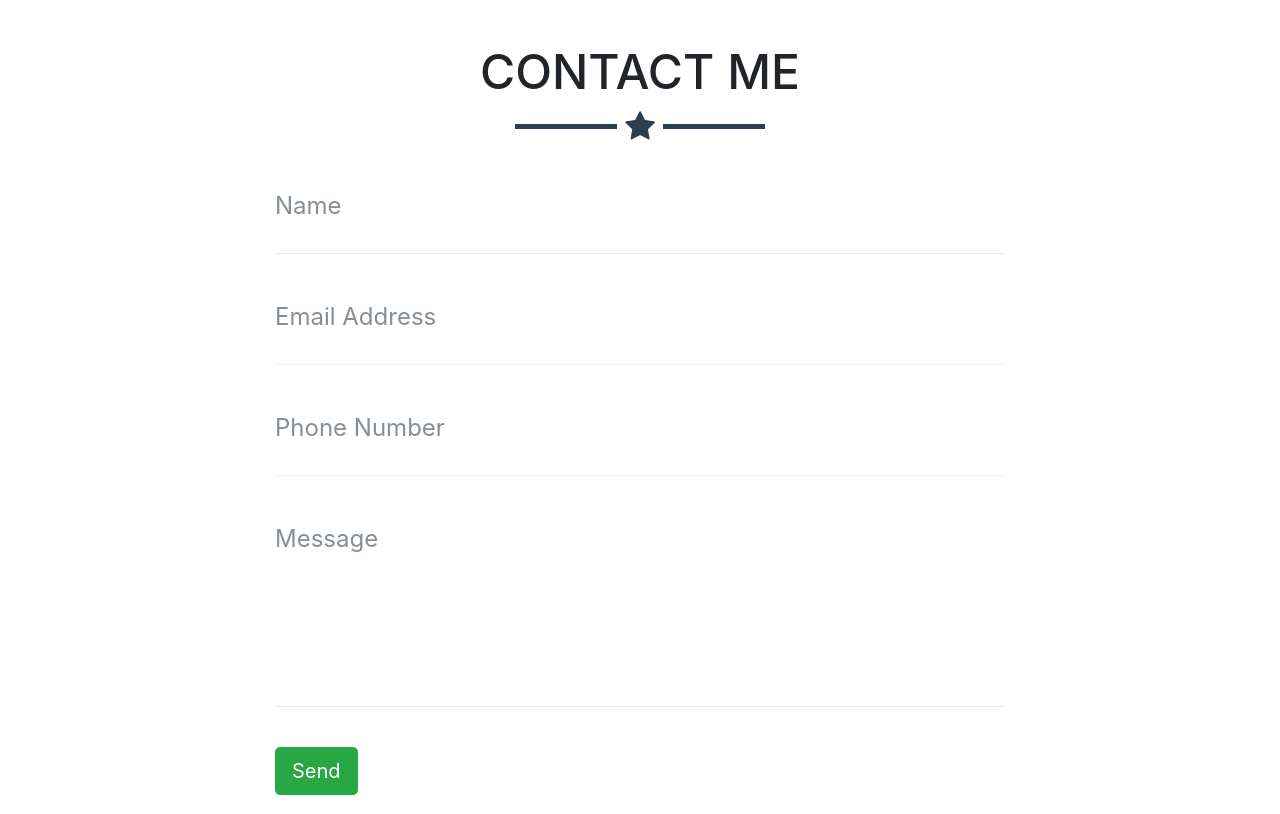
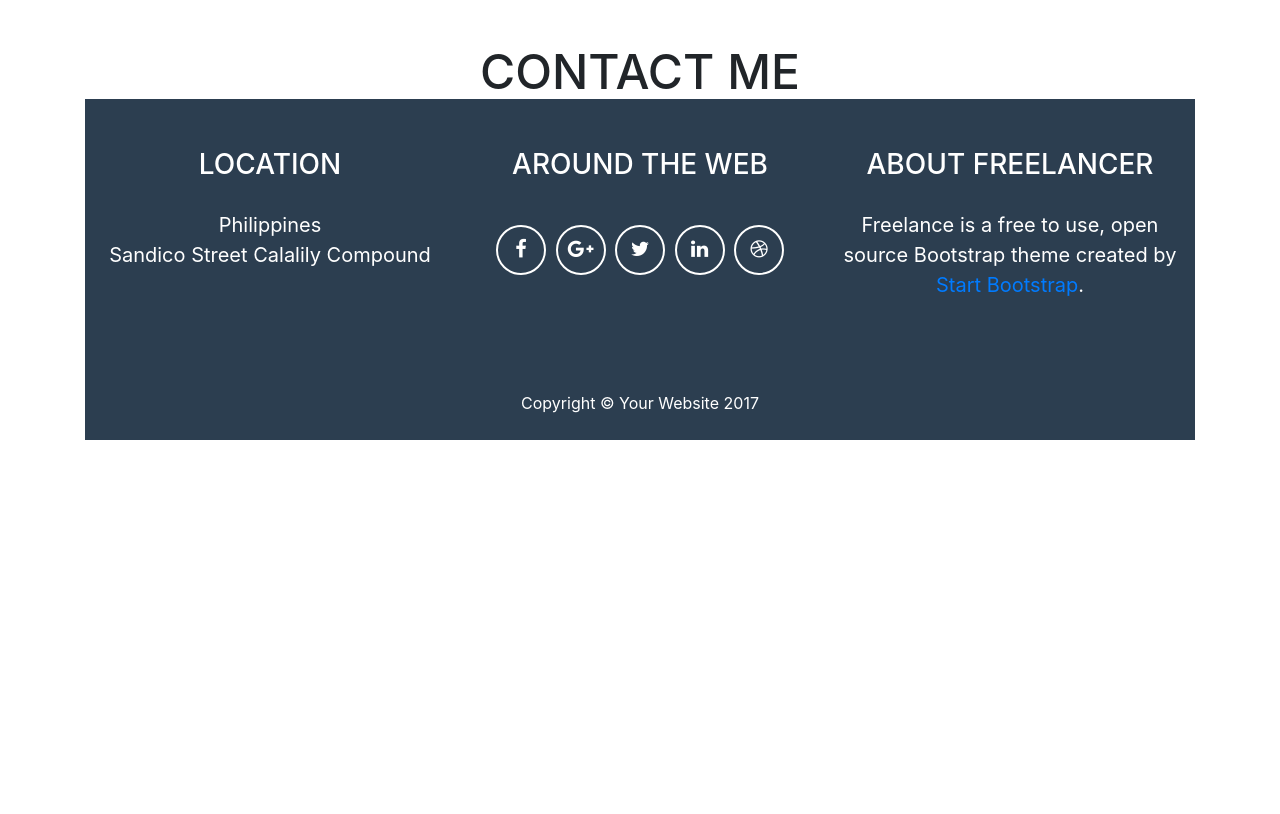
Before and after one commit to Vallerieines/val.github, a website with bundled scripts: page index.html in a window 1280 px wide. Shown: the part 2260-3074 px from the top of the page. After the commit the page ends 2800 px from the top, so only its background shows below. Built offline with nearby package versions, Linux system fonts and the light colour scheme; a script that the page names is missing.

Commit message:
3rd Commit

```diff
--- a/index.html
+++ b/index.html
@@ -54,7 +54,7 @@
       <div class="container">
         <img class="img-fluid" src="images.jpg" alt="">
         <div class="intro-text">
-          <span class="name">Vallerie Ines</span>
+          <span class="name"> Vallerie Ines</span>
           <hr class="star-light">
           <span class="skills">Web Developer - Graphic Artist - User Experience Designer</span>
         </div>
@@ -157,50 +157,28 @@
     <section id="contact">
       <div class="container">
         <h2 class="text-center">Contact Me</h2>
-        <hr class="star-primary">
-        <div class="row">
-          <div class="col-lg-8 mx-auto">
-            <!-- To configure the contact form email address, go to mail/contact_me.php and update the email address in the PHP file on line 19. -->
-            <!-- The form should work on most web servers, but if the form is not working you may need to configure your web server differently. -->
-            <form name="sentMessage" id="contactForm" novalidate>
-              <div class="control-group">
-                <div class="form-group floating-label-form-group controls">
-                  <label>Name</label>
-                  <input class="form-control" id="name" type="text" placeholder="Name" required data-validation-required-message="Please enter your name.">
-                  <p class="help-block text-danger"></p>
-                </div>
-              </div>
-              <div class="control-group">
-                <div class="form-group floating-label-form-group controls">
-                  <label>Email Address</label>
-                  <input class="form-control" id="email" type="email" placeholder="Email Address" required data-validation-required-message="Please enter your email address.">
-                  <p class="help-block text-danger"></p>
-                </div>
-              </div>
-              <div class="control-group">
-                <div class="form-group floating-label-form-group controls">
-                  <label>Phone Number</label>
-                  <input class="form-control" id="phone" type="tel" placeholder="Phone Number" required data-validation-required-message="Please enter your phone number.">
-                  <p class="help-block text-danger"></p>
-                </div>
-              </div>
-              <div class="control-group">
-                <div class="form-group floating-label-form-group controls">
-                  <label>Message</label>
-                  <textarea class="form-control" id="message" rows="5" placeholder="Message" required data-validation-required-message="Please enter a message."></textarea>
-                  <p class="help-block text-danger"></p>
-                </div>
-              </div>
-              <br>
-              <div id="success"></div>
-              <div class="form-group">
-                <button type="submit" class="btn btn-success btn-lg" id="sendMessageButton">Send</button>
-              </div>
-            </form>
-          </div>
-        </div>
-      </div>
-    </section>
+
+<div id="disqus_thread"></div>
+<script>
+
+/**
+*  RECOMMENDED CONFIGURATION VARIABLES: EDIT AND UNCOMMENT THE SECTION BELOW TO INSERT DYNAMIC VALUES FROM YOUR PLATFORM OR CMS.
+*  LEARN WHY DEFINING THESE VARIABLES IS IMPORTANT: https://disqus.com/admin/universalcode/#configuration-variables*/
+/*
+var disqus_config = function () {
+this.page.url = PAGE_URL;  // Replace PAGE_URL with your page's canonical URL variable
+this.page.identifier = PAGE_IDENTIFIER; // Replace PAGE_IDENTIFIER with your page's unique identifier variable
+};
+*/
+(function() { // DON'T EDIT BELOW THIS LINE
+var d = document, s = d.createElement('script');
+s.src = 'https://https-vallerieines-github-io.disqus.com/embed.js';
+s.setAttribute('data-timestamp', +new Date());
+(d.head || d.body).appendChild(s);
+})();
+</script>
+<noscript>Please enable JavaScript to view the <a href="https://disqus.com/?ref_noscript">comments powered by Disqus.</a></noscript>
+
 
     <!-- Footer -->
     <footer class="text-center">
@@ -209,8 +187,8 @@
           <div class="row">
             <div class="footer-col col-md-4">
               <h3>Location</h3>
-              <p>3481 Melrose Place
-                <br>Beverly Hills, CA 90210</p>
+              <p>Philippines
+                <br>Sandico Street Calalily Compound</p>
             </div>
             <div class="footer-col col-md-4">
               <h3>Around the Web</h3>
```
